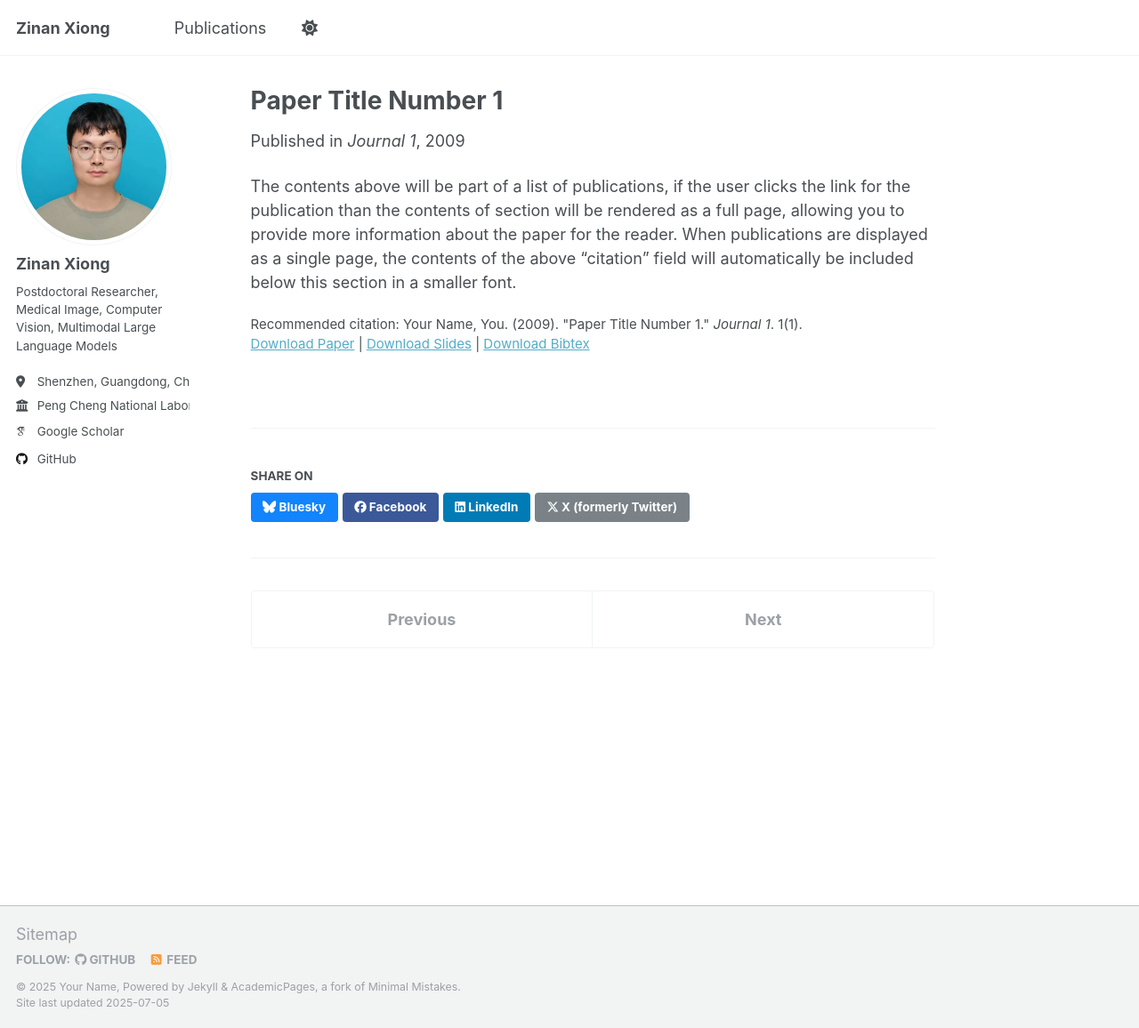
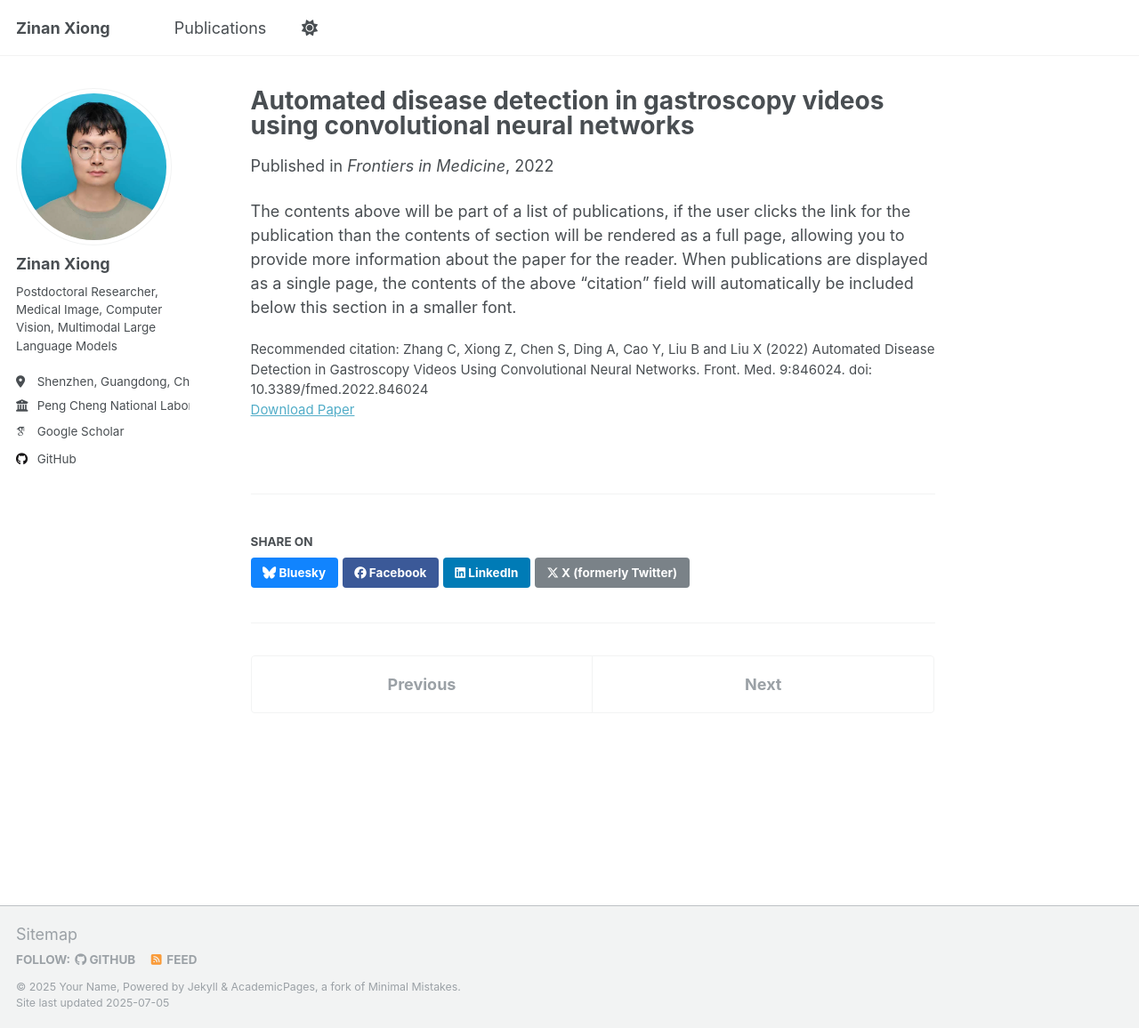
Before and after one commit to ttppss/zinanxiong, a Jekyll site: the page built from _publications/2009-10-01-paper-title-number-1.md, in a window 1280 px wide and 1156 px high. Shown: the whole window at 89% size. Built offline with Jekyll 4.4.1, drawn with Linux system fonts in a browser that asks for light colours; some web fonts are replaced; a script that is not in the unit is left out.

Commit message:
Update 2009-10-01-paper-title-number-1.md

```diff
--- a/_publications/2009-10-01-paper-title-number-1.md
+++ b/_publications/2009-10-01-paper-title-number-1.md
@@ -1,14 +1,14 @@
 ---
-title: "Paper Title Number 1"
+title: "Automated disease detection in gastroscopy videos using convolutional neural networks"
 collection: publications
 category: manuscripts
 permalink: /publication/2009-10-01-paper-title-number-1
-excerpt: 'This paper is about the number 1. The number 2 is left for future work.'
-date: 2009-10-01
-venue: 'Journal 1'
-slidesurl: 'http://academicpages.github.io/files/slides1.pdf'
-paperurl: 'http://academicpages.github.io/files/paper1.pdf'
-bibtexurl: 'http://academicpages.github.io/files/bibtex1.bib'
-citation: 'Your Name, You. (2009). &quot;Paper Title Number 1.&quot; <i>Journal 1</i>. 1(1).'
+# excerpt: 'This paper is about the number 1. The number 2 is left for future work.'
+date: 2022-4-12
+venue: 'Frontiers in Medicine'
+# slidesurl: 'http://academicpages.github.io/files/slides1.pdf'
+paperurl: 'https://www.frontiersin.org/journals/medicine/articles/10.3389/fmed.2022.846024/full'
+# bibtexurl: 'http://academicpages.github.io/files/bibtex1.bib'
+citation: 'Zhang C, Xiong Z, Chen S, Ding A, Cao Y, Liu B and Liu X (2022) Automated Disease Detection in Gastroscopy Videos Using Convolutional Neural Networks. Front. Med. 9:846024. doi: 10.3389/fmed.2022.846024'
 ---
 The contents above will be part of a list of publications, if the user clicks the link for the publication than the contents of section will be rendered as a full page, allowing you to provide more information about the paper for the reader. When publications are displayed as a single page, the contents of the above "citation" field will automatically be included below this section in a smaller font.
```
